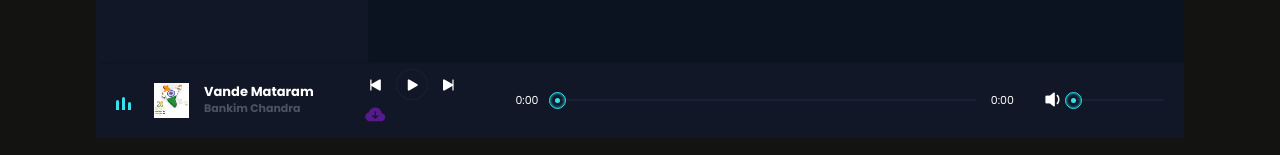
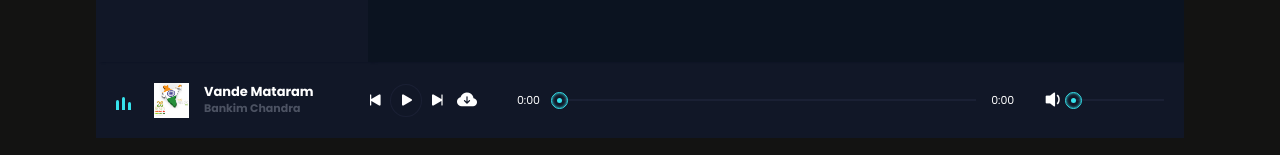
Before and after one commit to subhrangshu9/MusicFy, a plain HTML site: page index.html in a window 1280 px wide. Shown: the part 642-797 px from the top of the page. Drawn offline with nearby package versions, Linux system fonts and the light colour scheme.

Commit message:
Update style.css

```diff
--- a/style.css
+++ b/style.css
@@ -208,21 +208,39 @@ header .master_play h5 {
     margin-left: 15px;
     color: #fff;
     line-height: 17px;
+    overflow: hidden;
+    text-overflow: ellipsis;
+    white-space: nowrap;
 }
 header .master_play h5 .subtitle{
    font-size: 11px;
    color: #4c5262;
+   width: 100%;
+   overflow: hidden;
+   text-overflow: ellipsis;
+   white-space: nowrap;
 }
 header .master_play .icon{
    font-size: 20px;
    color: #fff;
    margin: 0px 20px 0px 40px;
    outline: none;
+   display: flex;
+   align-items: center;
 }
 header .master_play .icon .bi{
  cursor: pointer;
  outline: none;
 }
+
+
+header .master_play .icon #download_music {
+    font-size: 20px;
+    margin-left: 10px;
+    color: #fff;
+    text-decoration: none;
+}
+
 header .master_play .icon .bi:nth-child(2){
 border: 1px solid rgb(105, 105, 170,.1);
 border-radius: 50%;
@@ -418,6 +436,9 @@ header .master_play .vol input{
     color: #fff;
     font-size: 12px;
  }
+
+
+
  header .song_side nav .user{
     position: relative;
     width: 30px;
```
